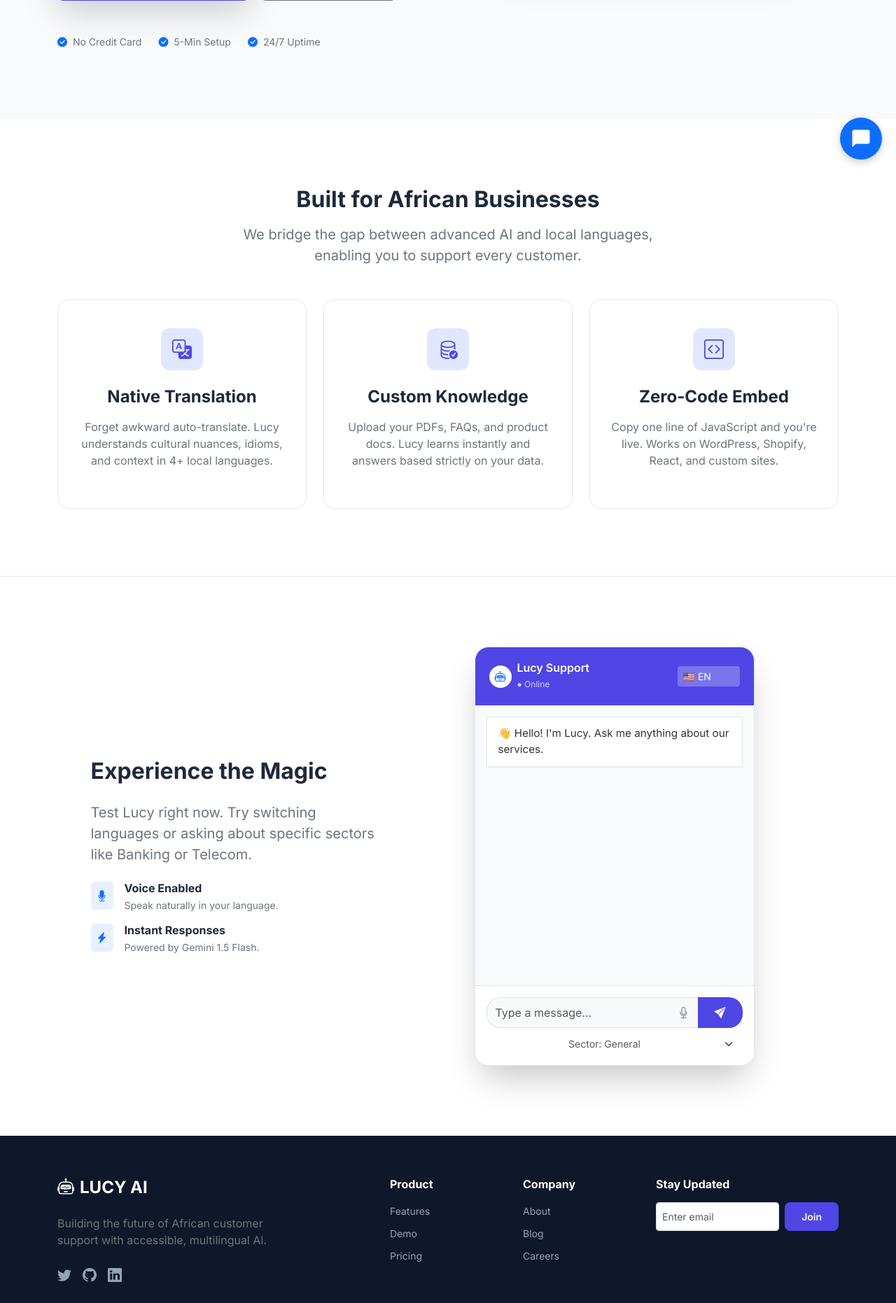
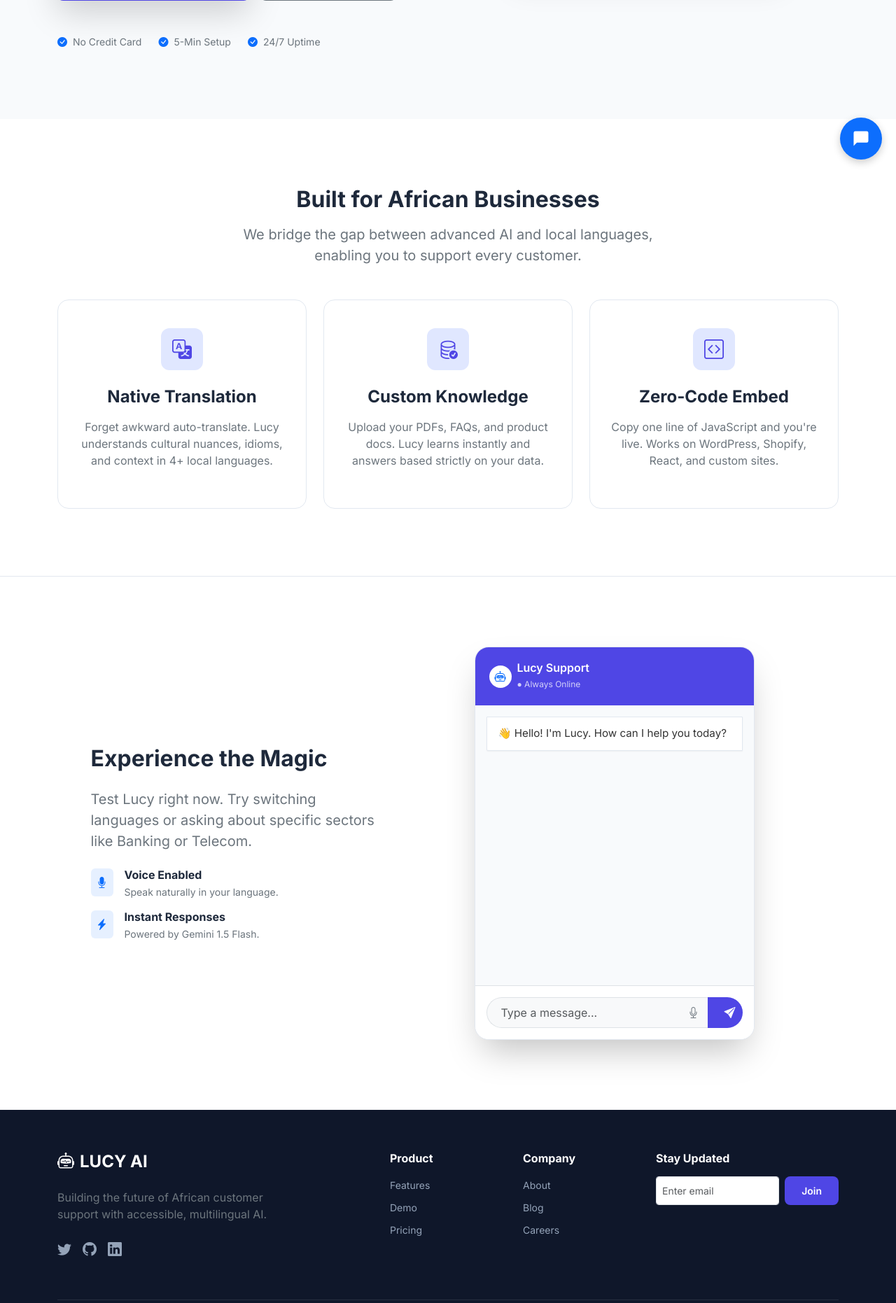
Before and after one commit to Aman-byte1/lucy, a Flask app: page / in a window 1280 px wide. Shown: the part 552-2414 px from the top of the page at 70% size. Run offline with Flask 2, Linux system fonts and the light colour scheme; some libraries are stand-ins or nearby versions.

Commit message:
Simplify UI: Remove lang/sector selectors and focus on knowledge-base driven chat

```diff
--- a/app.py
+++ b/app.py
@@ -125,9 +125,19 @@ def require_client_key(f):
 
 def build_prompt(user_query, language, context, sector):
     config = load_config()
-    full_context = f"{config.get('knowledge_base', '')}\n\n{context or ''}"
+    full_context = config.get('knowledge_base', '')
+    history = context or ''
     system = config.get('system_prompt', DEFAULT_CONFIG['system_prompt'])
-    parts = [f"SYSTEM: {system}", f"SECTOR: {sector}", f"CONTEXT: {full_context}", f"LANG: {language}", f"USER: {user_query}"]
+
+    # Refined prompt for pure knowledge-based support
+    parts = [
+        f"INSTRUCTIONS: {system}",
+        "CORE RULES: Respond in the same language as the user query. Stick strictly to the KNOWLEDGE BASE provided below. If the answer is not in the knowledge base, politely say you don't have that information.",
+        f"KNOWLEDGE BASE:\n{full_context}",
+        f"CONVERSATION HISTORY:\n{history}",
+        f"USER QUERY: {user_query}",
+        "ASSISTANT RESPONSE:"
+    ]
     return "\n\n".join(parts)
 
 def call_gemini(prompt, language):
--- a/static/widget.js
+++ b/static/widget.js
@@ -1,16 +1,12 @@
 (function() {
   const CLIENT_KEY = window.__LUCY_CLIENT_KEY__ || "dev-client-key";
-
-  // Dynamically determine the API URL based on where this script was loaded from
-  const scriptSource = document.currentScript ? document.currentScript.src : "http://localhost:5000";
-  const BASE_URL = new URL(scriptSource).origin;
-
+  const BASE_URL = window.location.origin;
   const API_URL = `${BASE_URL}/api/support`;
   const CONFIG_URL = `${BASE_URL}/api/widget-config?key=${CLIENT_KEY}`;
 
   let config = {
     bot_name: "Lucy AI",
-    theme_color: "#0d6efd",
+    theme_color: "#4F46E5",
     welcome_message: "Hello! How can I help you today?"
   };
 
@@ -25,15 +21,11 @@
   }
 
   function renderWidget() {
-    // 1. Inject Styles
     const style = document.createElement('style');
     style.innerHTML = `
       #lucy-widget-container {
-        position: fixed;
-        bottom: 20px;
-        right: 20px;
-        z-index: 9999;
-        font-family: 'Segoe UI', Tahoma, Geneva, Verdana, sans-serif;
+        position: fixed; bottom: 20px; right: 20px;
+        z-index: 9999; font-family: 'Inter', -apple-system, sans-serif;
       }
       #lucy-chat-bubble {
         width: 60px; height: 60px;
@@ -42,69 +34,56 @@
         display: flex; align-items: center; justify-content: center;
         cursor: pointer;
         box-shadow: 0 4px 12px rgba(0,0,0,0.2);
-        transition: transform 0.3s ease;
+        transition: all 0.3s ease;
       }
-      #lucy-chat-bubble:hover { transform: scale(1.1); }
-      #lucy-chat-bubble svg { width: 30px; height: 30px; fill: white; }
+      #lucy-chat-bubble:hover { transform: scale(1.05); }
+      #lucy-chat-bubble svg { width: 28px; height: 28px; fill: white; }
 
       #lucy-chat-window {
         position: absolute; bottom: 80px; right: 0;
-        width: 350px; height: 500px;
-        background: white; border-radius: 12px;
-        box-shadow: 0 8px 24px rgba(0,0,0,0.15);
+        width: 360px; height: 550px;
+        background: white; border-radius: 16px;
+        box-shadow: 0 12px 48px rgba(0,0,0,0.15);
         display: none; flex-direction: column;
         overflow: hidden; border: 1px solid #eee;
       }
       #lucy-chat-window.active { display: flex; }
 
-      .lucy-header { background: ${config.theme_color}; color: white; padding: 15px; font-weight: bold; display: flex; justify-content: space-between; }
-      .lucy-messages { flex: 1; overflow-y: auto; padding: 15px; background: #f8f9fa; display: flex; flex-direction: column; }
-      .lucy-msg { padding: 8px 12px; border-radius: 12px; margin-bottom: 10px; font-size: 14px; max-width: 80%; line-height: 1.4; }
+      .lucy-header { background: ${config.theme_color}; color: white; padding: 18px; font-weight: 600; display: flex; justify-content: space-between; align-items: center; }
+      .lucy-messages { flex: 1; overflow-y: auto; padding: 20px; background: #f8fafc; display: flex; flex-direction: column; gap: 12px; }
+      .lucy-msg { padding: 10px 14px; border-radius: 14px; font-size: 14px; max-width: 85%; line-height: 1.5; }
       .lucy-msg.user { background: ${config.theme_color}; color: white; align-self: flex-end; border-bottom-right-radius: 2px; }
-      .lucy-msg.assistant { background: white; color: #333; align-self: flex-start; border-bottom-left-radius: 2px; border: 1px solid #eee; }
+      .lucy-msg.assistant { background: white; color: #1e293b; align-self: flex-start; border-bottom-left-radius: 2px; border: 1px solid #e2e8f0; }
 
-      .lucy-footer { padding: 10px; border-top: 1px solid #eee; display: flex; gap: 5px; flex-direction: column; }
-      .lucy-input-row { display: flex; gap: 5px; }
-      .lucy-input { flex: 1; border: 1px solid #ddd; border-radius: 20px; padding: 8px 15px; outline: none; }
-      .lucy-send { background: ${config.theme_color}; color: white; border: none; border-radius: 50%; width: 35px; height: 35px; cursor: pointer; }
-      .lucy-controls { display: flex; gap: 5px; margin-top: 5px; }
-      .lucy-select { font-size: 11px; border: 1px solid #ddd; border-radius: 4px; padding: 2px; }
+      .lucy-footer { padding: 15px; border-top: 1px solid #eee; background: white; }
+      .lucy-input-row { display: flex; gap: 10px; align-items: center; }
+      .lucy-input { flex: 1; border: 1px solid #e2e8f0; border-radius: 24px; padding: 10px 16px; outline: none; font-size: 14px; transition: border 0.2s; }
+      .lucy-input:focus { border-color: ${config.theme_color}; }
+      .lucy-send { background: ${config.theme_color}; color: white; border: none; border-radius: 50%; width: 38px; height: 38px; cursor: pointer; display: flex; align-items: center; justify-content: center; transition: opacity 0.2s; }
+      .lucy-send:hover { opacity: 0.9; }
     `;
     document.head.appendChild(style);
 
-    // 2. Inject HTML
     const container = document.createElement('div');
     container.id = 'lucy-widget-container';
     container.innerHTML = `
       <div id="lucy-chat-window">
         <div class="lucy-header">
           <span>${config.bot_name}</span>
-          <span style="cursor:pointer" id="lucy-close">&times;</span>
+          <span style="cursor:pointer; font-size: 20px;" id="lucy-close">&times;</span>
         </div>
         <div id="lucy-messages" class="lucy-messages"></div>
         <div class="lucy-footer">
-          <div class="lucy-controls">
-            <select id="lucy-language" class="lucy-select">
-              <option value="en">English</option>
-              <option value="am">Amharic</option>
-              <option value="om">Oromo</option>
-              <option value="ti">Tigrinya</option>
-              <option value="so">Somali</option>
-            </select>
-            <select id="lucy-sector" class="lucy-select">
-              <option value="general">General</option>
-              <option value="banking">Banking</option>
-              <option value="telecom">Telecom</option>
-            </select>
-          </div>
           <div class="lucy-input-row">
-            <input type="text" id="lucy-input" class="lucy-input" placeholder="Type a message...">
-            <button id="lucy-send" class="lucy-send">➤</button>
+            <input type="text" id="lucy-input" class="lucy-input" placeholder="Ask a question...">
+            <button id="lucy-send" class="lucy-send">
+              <svg width="18" height="18" viewBox="0 0 24 24" fill="none" stroke="currentColor" stroke-width="2.5" stroke-linecap="round" stroke-linejoin="round"><line x1="22" y1="2" x2="11" y2="13"></line><polygon points="22 2 15 22 11 13 2 9 22 2"></polygon></svg>
+            </button>
           </div>
         </div>
       </div>
       <div id="lucy-chat-bubble">
-        <svg viewBox="0 0 24 24"><path d="M20 2H4c-1.1 0-2 .9-2 2v18l4-4h14c1.1 0 2-.9 2-2V4c0-1.1-.9-2-2-2z"/></svg>
+        <svg viewBox="0 0 24 24"><path d="M21 15a2 2 0 0 1-2 2H7l-4 4V5a2 2 0 0 1 2-2h14a2 2 0 0 1 2 2z"></path></svg>
       </div>
     `;
     document.body.appendChild(container);
@@ -171,14 +150,17 @@
 
     const history = getHistory();
     const context = history.map(m => `${m.role}: ${m.content}`).join("\n");
-    const language = document.getElementById('lucy-language').value;
-    const sector = document.getElementById('lucy-sector').value;
 
     try {
       const res = await fetch(API_URL, {
         method: 'POST',
         headers: { 'Content-Type': 'application/json', 'X-API-KEY': CLIENT_KEY },
-        body: JSON.stringify({ user_query: text, language, sector, context })
+        body: JSON.stringify({
+          user_query: text,
+          context: context,
+          language: 'auto', // Let Gemini detect the language
+          sector: 'admin_defined'
+        })
       });
       const data = await res.json();
       appendMsg(data.reply, 'assistant');
@@ -191,7 +173,5 @@
     }
   }
 
-  // Start
   initWidget();
-
 })();
--- a/templates/index.html
+++ b/templates/index.html
@@ -171,29 +171,19 @@
                             <div class="bg-white text-primary rounded-circle d-flex align-items-center justify-content-center" style="width: 32px; height: 32px;"><i class="bi bi-robot"></i></div>
                             <div>
                                 <h5 class="mb-0">Lucy Support</h5>
-                                <small class="opacity-75" style="font-size: 0.75rem;">● Online</small>
+                                <small class="opacity-75" style="font-size: 0.75rem;">● Always Online</small>
                             </div>
                         </div>
-                        <select id="language" class="form-select form-select-sm border-0 bg-white bg-opacity-25 text-white" style="width: auto; background-image: none;">
-                            <option value="en" class="text-dark">🇺🇸 EN</option>
-                            <option value="am" class="text-dark">🇪🇹 AM</option>
-                            <option value="om" class="text-dark">🇪🇹 OM</option>
-                        </select>
                     </div>
                     <div id="messages" class="p-3 d-flex flex-column gap-2 overflow-auto">
-                        <div class="msg assistant">👋 Hello! I'm Lucy. Ask me anything about our services.</div>
+                        <div class="msg assistant">👋 Hello! I'm Lucy. How can I help you today?</div>
                     </div>
                     <div class="p-3 bg-white border-top">
                         <div class="input-group">
-                            <input type="text" id="input" class="form-control border-end-0 bg-light" placeholder="Type a message..." style="border-radius: 20px 0 0 20px;">
+                            <input type="text" id="input" class="form-control border-end-0 bg-light" placeholder="Type a message..." style="border-radius: 24px 0 0 24px; padding-left: 20px;">
                             <button class="btn btn-light border border-start-0 text-secondary" id="voice"><i class="bi bi-mic"></i></button>
-                            <button class="btn btn-primary" id="send" style="border-radius: 0 20px 20px 0;"><i class="bi bi-send-fill"></i></button>
+                            <button class="btn btn-primary" id="send" style="border-radius: 0 24px 24px 0; width: 50px;"><i class="bi bi-send-fill"></i></button>
                         </div>
-                        <select id="sector" class="form-select form-select-sm mt-2 border-0 text-muted small text-center bg-transparent">
-                            <option value="general">Sector: General</option>
-                            <option value="banking">Sector: Banking</option>
-                            <option value="telecom">Sector: Telecom</option>
-                        </select>
                     </div>
                 </div>
             </div>
```
